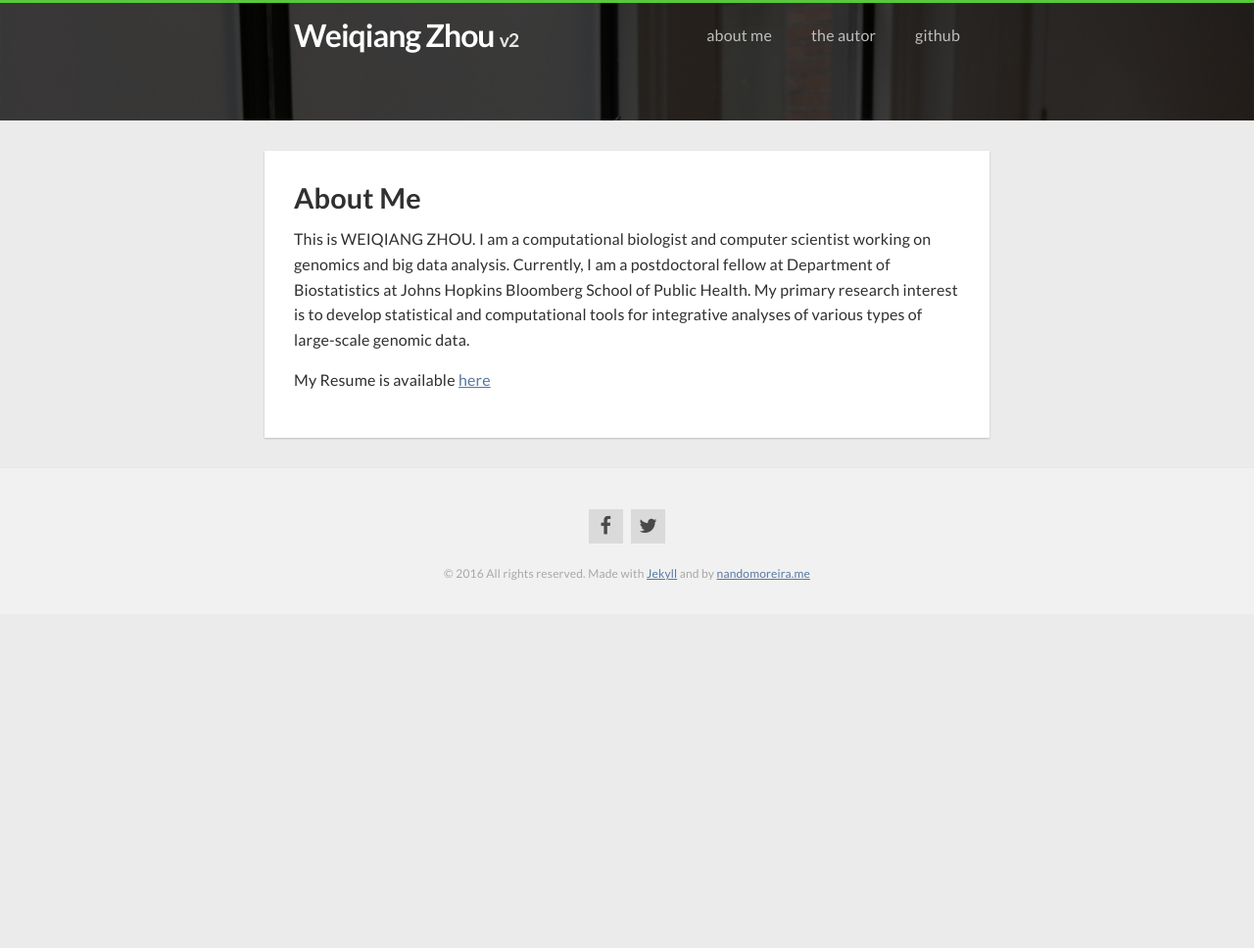
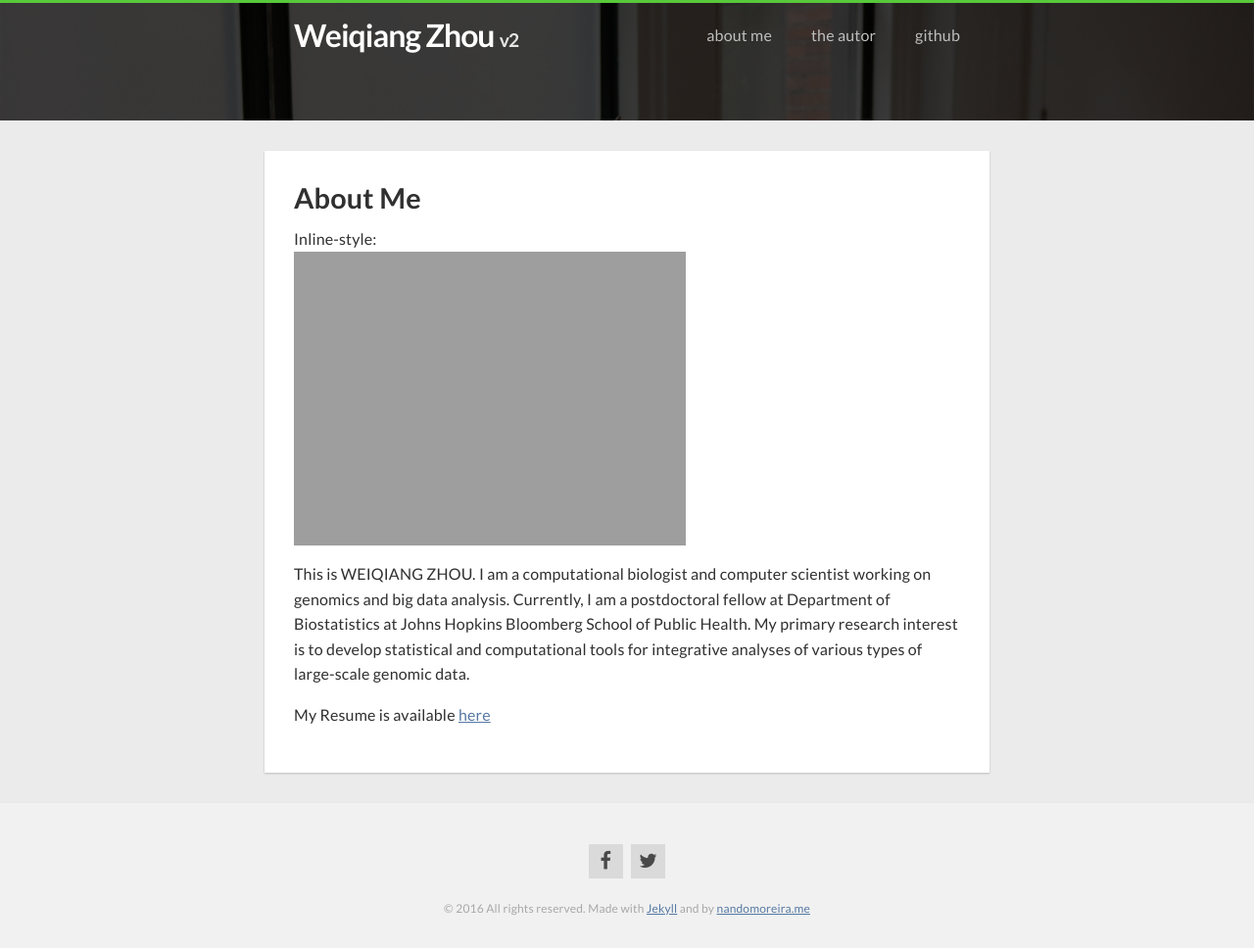
Before and after one commit to ILoveYouKen/ILoveYouKen.github.io, a Jekyll site: the page built from about.md, in a window 1280 px wide. Shown: the whole page at 98% size. Built offline with Jekyll 4.4.1, drawn with Linux system fonts in a browser that asks for light colours; nearby versions of some CDN libraries; before the commit the page ends 900 px from its top, so only the background shows below that.

Commit message:
first commit

```diff
--- a/about.md
+++ b/about.md
@@ -4,6 +4,8 @@
 permalink: /about/
 slug: about
 ---
+Inline-style:
+![alt text](https://IloveYouKen.github.io/aboutme.JPG "Logo Title Text 1")
 
 This is WEIQIANG ZHOU. I am a computational biologist and computer scientist working on genomics and big data analysis. Currently, I am a postdoctoral fellow at Department of Biostatistics at Johns Hopkins Bloomberg School of Public Health. My primary research interest is to develop statistical and computational tools for integrative analyses of various types of large-scale genomic data.
 
```
Also changed, not shown: 1 other file.
